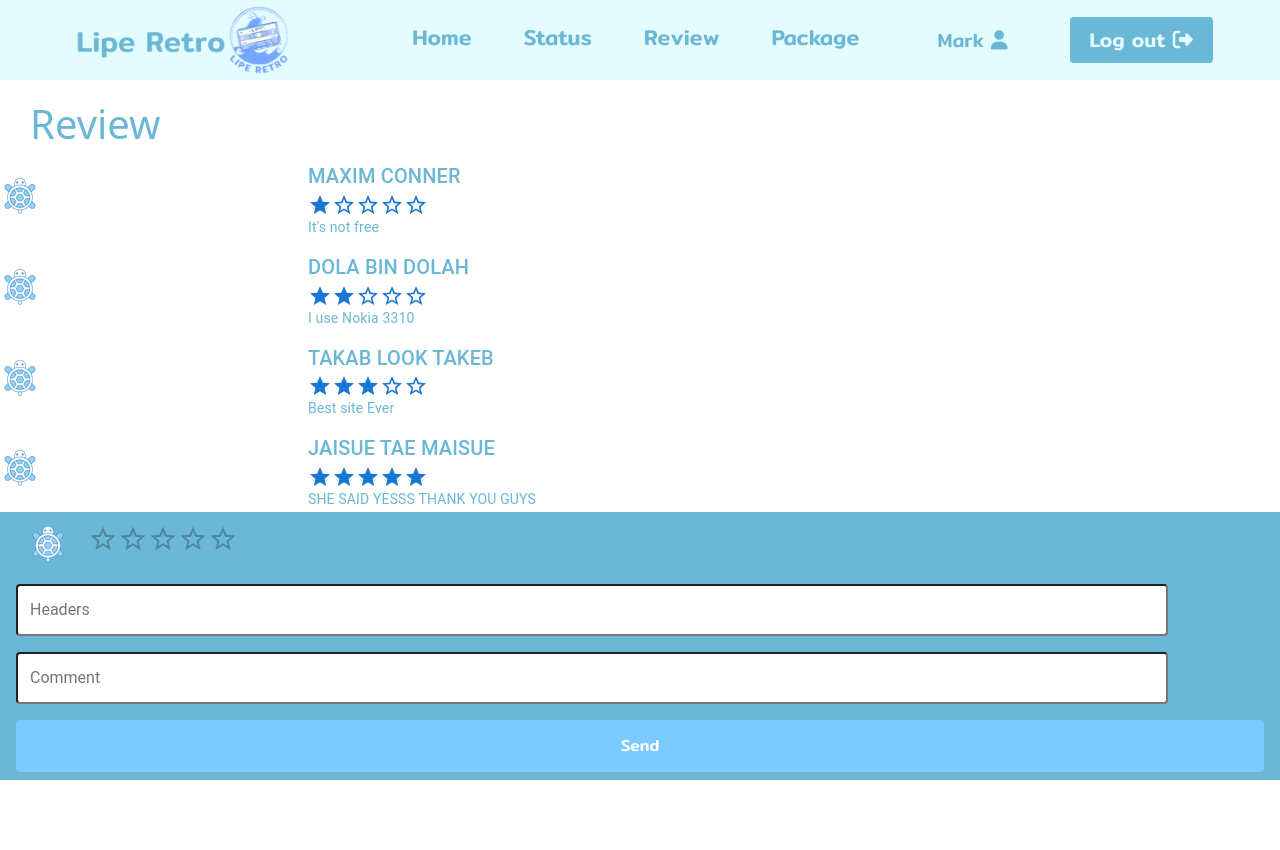
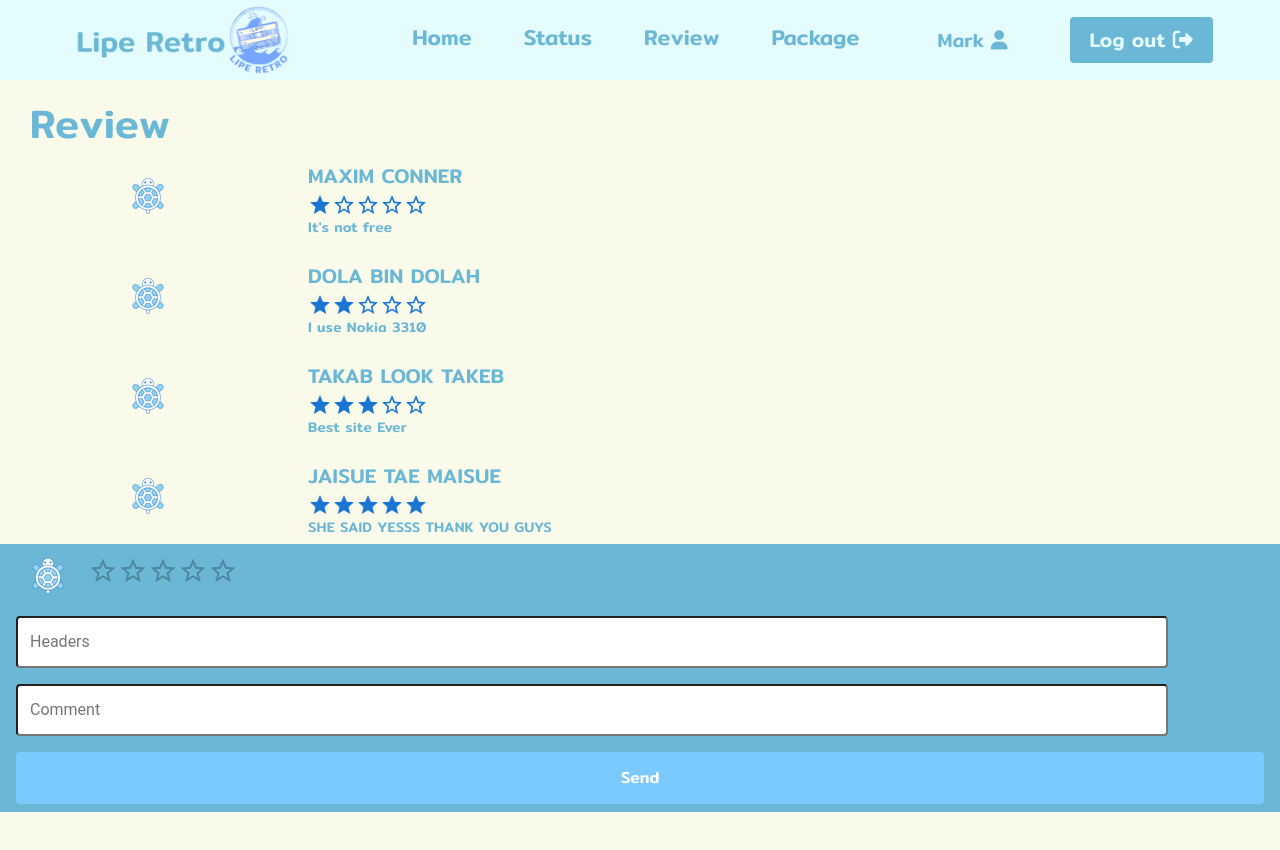
Before and after one commit to iwantgoldwithoutA/LIPERETRO, a React (Create React App) app in the folder liperetro/: page /review in a window 1280 px wide. Shown: the top 850 px of the page. Before the commit the page ends 800 px from the top, so only its background shows below. Built offline with nearby package versions, Linux system fonts and the light colour scheme.

Commit message:
review + package1999

```diff
--- a/liperetro/src/Review/review.css
+++ b/liperetro/src/Review/review.css
@@ -111,8 +111,8 @@ input[type=submit] {
 }
 
 .box-review {
-    position:fixed;
-    top: 64vh;
+    position: fixed;
+    top: 68vh;
     background-color: #6AB7D6;
 }
 
@@ -122,7 +122,7 @@ input[type=submit] {
 
 @media (max-width:440px){
     .box-review {
-        position:fixed;
+        position: fixed;
         top: 69vh;
         background-color: #6AB7D6;
     }
@@ -137,3 +137,19 @@ input[type=submit] {
 
     }
 }
+
+@media (max-height:899px){
+    .box-review {
+        position: fixed;
+        margin-bottom: 0;
+        background-color: #6AB7D6;
+    }
+}
+
+/* @media (max-height:670px){
+    .box-review {
+        position: fixed;
+        top: 60vh;
+        background-color: #6AB7D6;
+    }
+} */
--- a/liperetro/src/Review/review.js
+++ b/liperetro/src/Review/review.js
@@ -7,156 +7,21 @@ import {Grid, Typography,Toolbar, AppBar, Rating, FormControl} from "@mui/materi
 import LRbar from '../bar/Bar';
 
 
-// function Review(){
-//     const [data ,setData] = useState([])
-//     const [comment, setComment] = useState({
-
-//         Headers: "",
-
-//         Descriptions: "",
-
-//         Rating: null,
-
-//         Name:`${localStorage.getItem('UsernameDP')}`,
-
-
-//         users_permissions_users:localStorage.getItem('userID')
-
-
-
-
-//     });
-
-//     function handleSubmit(e) {
-
-//         e.preventDefault();
-
-//         let url = "http://localhost:1337/reviews";
-
-//         fetch(url, {
-
-//           method: "POST",
-
-//           headers: { "Content-type": "application/json" },
-
-//           body: JSON.stringify(comment),
-
-//         })
-
-//           .then((response) => {
-
-//             // fetchHeros();
-
-//             setComment({Headers:"", Descriptions:"" ,Rating:null, Name:localStorage.getItem('UsernameDP') ,users_permissions_users:localStorage.getItem('userID') })
-
-//           })
-
-//           .catch((err) => console.log(err));
-
-//       }
-
-//       useEffect(async () => {
-//         try {
-//           const res = await fetch('http://localhost:1337/reviews')
-//           const set_data = await res.json()
-//           setData(set_data)
-//           console.log(set_data)
-//         } catch (error) {
-//             console.log(error)
-//           }
-//      }, [])
-//     return(
-//         <>
-//         <LRbar/>
-//         <link href="https://fonts.googleapis.com/css2?family=Mitr:wght@500&display=swap" rel="stylesheet"/>
-//         <div className="backgrand-review">
-//             <h1 className="Text">Review</h1>
-//             <div>
-//                 {data.map((item)=> {
-//                     return(
-//                         <div>
-//                 <Grid className="Tao" container spacing={2} columns={4}>
-//                     <Grid item xs={1}>
-//                     <Avatar className="avt1" alt=" " src={require("./image/avatar.png")} sx={{ width: 50, height: 50 }}/>
-//                     </Grid>
-//                     <Grid itam xs={3}>
-//                         <Typography fontFamily={'Mitr'} variant="h6" component="div" color="#6AB7D6">
-//                         {item.Name}
-//                         </Typography>
-//                         <Typography fontFamily={'Mitr'} variant="h6" component="div" color="#6AB7D6">
-//                         {item.Headers}
-//                         </Typography>
-//                         <Typography>
-//                             <Rating color="primary" value={item.Rating} name='read-only' readOnly />
-//                             {/* <StarBorderIcon color="primary"/>
-//                             <StarBorderIcon color="primary"/>
-//                             <StarBorderIcon color="primary"/>
-//                             <StarBorderIcon color="primary"/> */}
-//                             </Typography>
-//                         <Typography fontFamily={'Mitr'} variant="body2" color="#6AB7D6">
-//                         {item.Descriptions}
-//                         </Typography>
-//                     </Grid>
-//                 </Grid>
-//                 </div>
-//                     )
-//                 })}
-//             </div>
-//             {/* <AppBar position="fixed" color="primary" sx={{ top: 'auto', bottom: 0 , backgroundColor: '#6AB7D6' }}> */}
-//             {localStorage.getItem("is_auth") ? (
-//                 <div className="box-review">
-//                 {/* <Toolbar>  */}
-
-//                 {/* <Typography component="legend"></Typography> */}
-//                 {/* <Rating name="customized-10" defaultValue={comment.Rating} max={5} size="large" onChange={(e) => setComent({ ...comment, Rating: e.target.value })} /> */}
-//                 {/* </Toolbar> */}
-//                 <Typography className="Teen">
-//                 <FormControl>
-//                     <div className="form-star" >
-//                     <form className="form"   onSubmit={handleSubmit}>
-//                     {/* <label for="fname"></label> */}
-//                     <div className='box-ii'>
-//                     <Avatar className="avt2" alt=" " src={require("./image/avatar.png")} sx={{ width: 40, height: 40 }}/>
-//                     <div className='box-iii'>
-//                     <Rating name="customized-10"   defaultValue={comment.Rating} max={5} size="large" onChange={(e) => setComment({ ...comment, Rating: e.target.value })} />
-//                     </div>
-//                     </div>
-
-
-//                     <input type="text1" id="fname" name="fname" className="fname" placeholder="Headers" value={comment.Headers} onChange={(e) => setComment({ ...comment, Headers: e.target.value })} />
-
-//                     <input type="text2" id="fname1" name="fname1" className="fname1" placeholder="Comment" value={comment.Descriptions} onChange={(e) => setComment({ ...comment, Descriptions: e.target.value })} />
-
-//                     <input type="submit" value="Send" ></input>
-//                     </form>
-//                     </div>
-//                 </FormControl>
-//                 </Typography>
-//             </div>
-//             ):( <></> )}
-
-//             {/* </AppBar> */}
-//         </div>
-//         </>
-//     )
-// }
-
-// export default Review;
-
 function Review(){
     return(
         <>
         <LRbar/>
+        <div className="backgrand-review">
         <div>
             <h1 className="Text">Review</h1>
             <div>
                 <div>
                 <Grid className="Tao" container spacing={2} columns={4}>
                     <Grid item xs={1}>
-                    <Avatar className="Tree" alt=" " src={require("./image/avatar.png")} />
+                    <Avatar className="avt1" alt=" " src={require("./image/avatar.png")} />
                     </Grid>
                     <Grid itam xs={3}>
-                        <Typography variant="h6" component="div" color="#6AB7D6">
+                        <Typography variant="h6" component="div" color="#6AB7D6" fontFamily='Mitr'>
                         MAXIM CONNER
                         </Typography>
                         <Typography>
@@ -166,7 +31,7 @@ function Review(){
                             <StarBorderIcon color="primary"/>
                             <StarBorderIcon color="primary"/>
                             </Typography>
-                        <Typography variant="body2" color="#6AB7D6">
+                        <Typography variant="body2" color="#6AB7D6" fontFamily='Mitr'>
                         It's not free
                         </Typography>
                     </Grid>
@@ -176,10 +41,10 @@ function Review(){
                 <div>
                 <Grid className="Tao" container spacing={2} columns={4}>
                     <Grid item xs={1}>
-                    <Avatar className="Tree" alt=" " src={require("./image/avatar.png")} />
+                    <Avatar className="avt1" alt=" " src={require("./image/avatar.png")} />
                     </Grid>
                     <Grid itam xs={3}>
-                        <Typography variant="h6" component="div" color="#6AB7D6">
+                        <Typography variant="h6" component="div" color="#6AB7D6" fontFamily='Mitr'>
                         DOLA BIN DOLAH
                         </Typography>
                         <Typography>
@@ -189,7 +54,7 @@ function Review(){
                         <StarBorderIcon color="primary"/>
                         <StarBorderIcon color="primary"/>
                             </Typography>
-                        <Typography variant="body2" color="#6AB7D6">
+                        <Typography variant="body2" color="#6AB7D6" fontFamily='Mitr'>
                         I use Nokia 3310
                         </Typography>
                     </Grid>
@@ -199,10 +64,10 @@ function Review(){
                 <div>
                 <Grid className="Tao" container spacing={2} columns={4}>
                     <Grid item xs={1}>
-                    <Avatar className="Tree" alt=" " src={require("./image/avatar.png")}/>
+                    <Avatar className="avt1" alt=" " src={require("./image/avatar.png")}/>
                     </Grid>
                     <Grid itam xs={3}>
-                        <Typography variant="h6" component="div" color="#6AB7D6">
+                        <Typography variant="h6" component="div" color="#6AB7D6" fontFamily='Mitr'>
                         TAKAB LOOK TAKEB
                         </Typography>
                         <Typography>
@@ -212,7 +77,7 @@ function Review(){
                         <StarBorderIcon color="primary"/>
                         <StarBorderIcon color="primary"/>
                             </Typography>
-                        <Typography variant="body2" color="#6AB7D6">
+                        <Typography variant="body2" color="#6AB7D6" fontFamily='Mitr'>
                         Best site Ever
                         </Typography>
                     </Grid>
@@ -222,10 +87,10 @@ function Review(){
                 <div>
                 <Grid className="Tao" container spacing={2} columns={4}>
                     <Grid item xs={1}>
-                    <Avatar className="Tree" alt=" " src={require("./image/avatar.png")} />
+                    <Avatar className="avt1" alt=" " src={require("./image/avatar.png")} />
                     </Grid>
                     <Grid itam xs={3}>
-                        <Typography variant="h6" component="div" color="#6AB7D6">
+                        <Typography variant="h6" component="div" color="#6AB7D6" fontFamily='Mitr'>
                         JAISUE TAE MAISUE
                         </Typography>
                         <Typography>
@@ -235,7 +100,7 @@ function Review(){
                         <StarIcon color="primary"/>
                         <StarIcon color="primary"/>
                             </Typography>
-                        <Typography variant="body2" color="#6AB7D6">
+                        <Typography variant="body2" color="#6AB7D6" fontFamily='Mitr'>
                         SHE SAID YESSS THANK YOU GUYS
                         </Typography>
                     </Grid>
@@ -267,6 +132,7 @@ function Review(){
                 </Typography>
             </div>
         </div>
+        </div>
         </>
     )
 }
--- a/liperetro/src/programtour/Package.css
+++ b/liperetro/src/programtour/Package.css
@@ -1,7 +1,7 @@
 .pics {
     display: flex;
     width: 40%;
-    height: 60vh;
+    /* height: 60vh; */
     margin-left: 30%;
 }
 
@@ -28,16 +28,12 @@
 }
 
 .hotel-form,
-.meal-form {
+.meal-form,
+.info-form {
     padding: 0px 30px;
     font-size: 20px;
     color: var(--primary);
     font-family: 'Mitr', sans-serif;
-}
-
-.form-check-input:checked[type=radio] {
-    background-color: var(--primary);
-    border-color: var(--primary);
 }
 
 .btn-booking,
@@ -93,7 +89,7 @@ select{
 }
 
 .backgrand-status2{
-    height: 180vh;
+    height: 240vh;
     width: 100vw;
     background-color: #FAFAEB;
 }
@@ -115,6 +111,12 @@ select{
 .person {
     margin-bottom: 20px;
 }
+
+/* .col-xs-2 {
+  max-height: 100px;
+} */
+
+
 
 @media (max-width:1200px){
     .pics {
--- a/liperetro/src/programtour/Package1999.js
+++ b/liperetro/src/programtour/Package1999.js
@@ -45,7 +45,7 @@ function Package1999() {
             <div className='backgrand-status2'>
                 <br />
                 <div className="pics">
-                    <img src='https://www.chillpainai.com/src/wewakeup/img_hotels/3211/1487070806-_MG_9750.JPG' />
+                    <img src='https://www.chillpainai.com/src/wewakeup/scoop/images/fce7dfb893d9fba720de7afa9274f405d6576fa8.jpg' />
                 </div><br/>
                 <h2 className='packname'>Package 1999</h2>
                 <p className='description'>
@@ -106,9 +106,11 @@ function Package1999() {
                         </div>
                     </form>
 
+                    <div className='info-form'>
                     <h1 className='topic'>
                         Date
-                        <FormControl type="date" required style={{color:'rgb(68, 68, 68)'}}></FormControl>
+                        <br/>
+                        <FormControl type="date" required style={{color:'rgb(68, 68, 68)'}}  class="form-control-lg" fontFamily='Mitr'></FormControl>
                     </h1>
 
 
@@ -126,9 +128,9 @@ function Package1999() {
                     <input min="1" max="10" className='person' type="number" required/>
                     <div className='price-booking' >Total : *** Baht</div>
                     {/* <a ></a> */}
+                    </div>
 
-
-                {/* <Link state={{ book: book }} to="/payment" className="btn-booking">Booking</Link> */}
+                <Link to="/payment" className="btn-booking">Booking</Link>
                 <a href='/package' className='btn-back'>Back</a>
 
 
```
